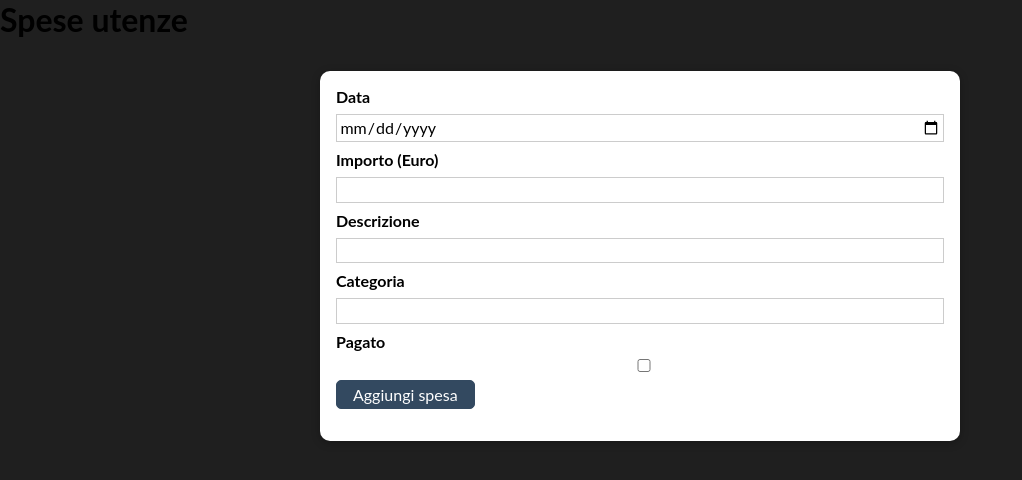
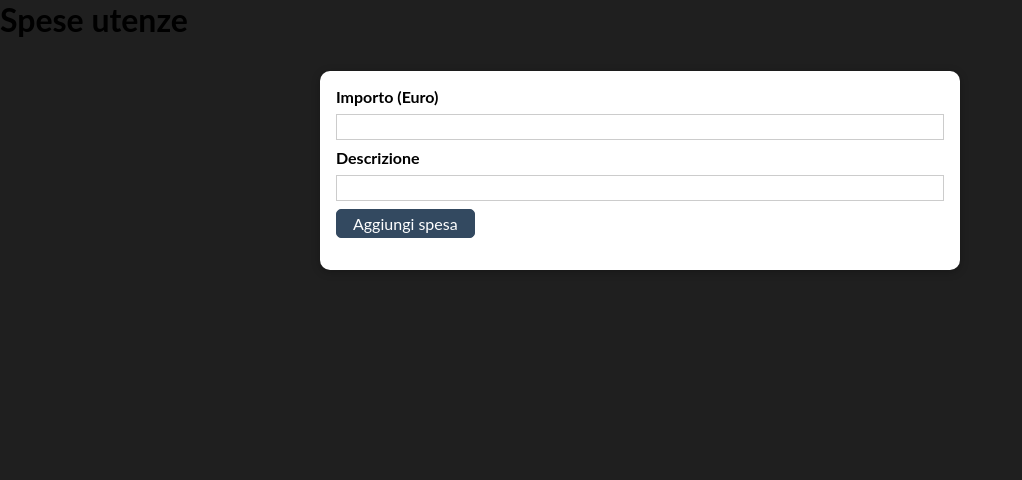
Before and after one commit to mkonemo/react-gestione-utenze-19bbby, a React (Create React App) app: page / in a window 1280 px wide. Shown: the top 480 px of the page, without its empty margins (0-1022 px from the left). Built offline with nearby package versions, Linux system fonts and the light colour scheme.

Commit message:
1 file modified

```diff
--- a/src/components/Expenses/AddExpense.js
+++ b/src/components/Expenses/AddExpense.js
@@ -6,21 +6,22 @@ import Button from '../UI/Button';
 import classes from './AddExpense.module.css';
 
 const AddExpense = () => {
-  const [enteredDate, setEnteredDate] = useState('');
+  //const [enteredDate, setEnteredDate] = useState('');
   const [enteredAmount, setEnteredAmount] = useState('');
   const [enteredDescription, setEnteredDescription] = useState('');
-  const [enteredCategory, setEnteredCategory] = useState('');
-  const [checkedPaid, setCheckedPaid] = useState('false');
+ // const [enteredCategory, setEnteredCategory] = useState('');
+ // const [checkedPaid, setCheckedPaid] = useState('false');
 
   const addExpenseHandler = (event) => {
     event.preventDefault(enteredDate, enteredAmount, enteredDescription, enteredCategory, checkedPaid );
     console.log()
   };
 
+  /*
   const dateChangeHandler = (event) => {
     setEnteredDate(event.target.value);
   };
-
+*/
   const amountChangeHandler = (event) => {
     setEnteredAmount(event.target.value);
   }
@@ -28,7 +29,7 @@ const AddExpense = () => {
   const descriptionChangeHandler = (event) => {
     setEnteredDescription(event.target.value);
   }
-
+/*
   const categoryChangeHandler = (event) => {
     setEnteredCategory(event.target.value);
   }
@@ -36,17 +37,11 @@ const AddExpense = () => {
   const paidCangeHandler = (event) => {
     setCheckedPaid(event.target.value);
   }
-
+*/
   return (
     <Card className={classes.input}>
       <form onSubmit={addExpenseHandler}>
-        <label htmlFor="date">Data</label>
-        <input
-          id="date"
-          type="date"
-          value={enteredDate}
-          onChange={dateChangeHandler}
-        />
+
         <label htmlFor="amount">Importo (Euro)</label>
         <input
           id="amount"
@@ -61,20 +56,7 @@ const AddExpense = () => {
           value={enteredDescription}
           onChange={descriptionChangeHandler}
         />
-        <label htmlFor="category">Categoria</label>
-        <input
-          id="category"
-          type="text"
-          value={enteredCategory}
-          onChange={categoryChangeHandler}
-        />
-        <label htmlFor="paid">Pagato</label>
-        <input
-          id="paid"
-          type="checkbox"
-          value={checkedPaid}
-          onChange={paidCangeHandler}
-        />
+
         <Button type="submit">Aggiungi spesa</Button>
       </form>
     </Card>
```
